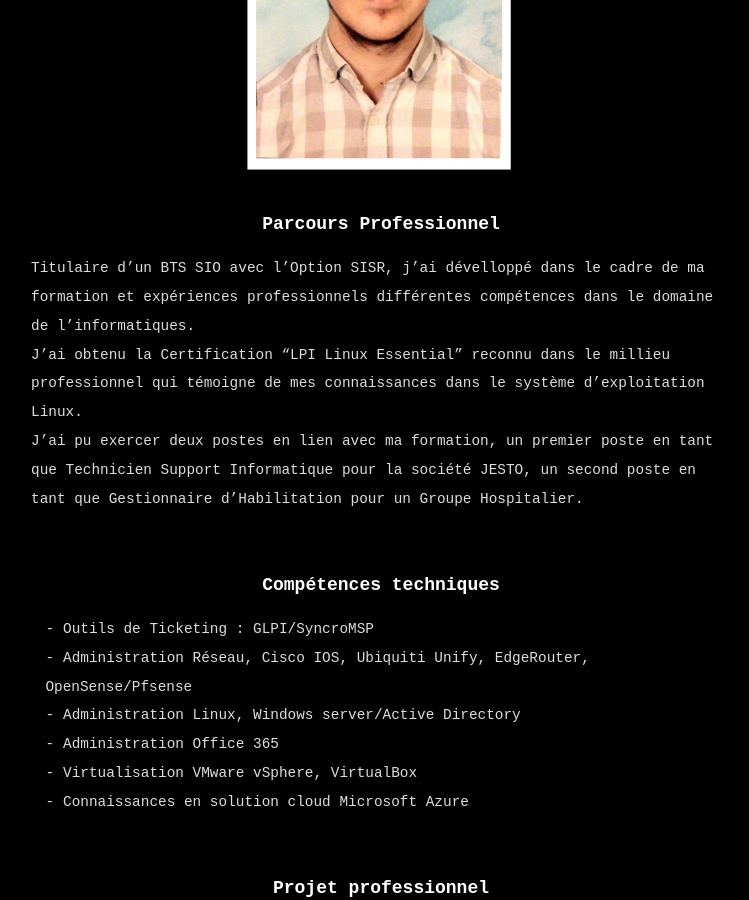
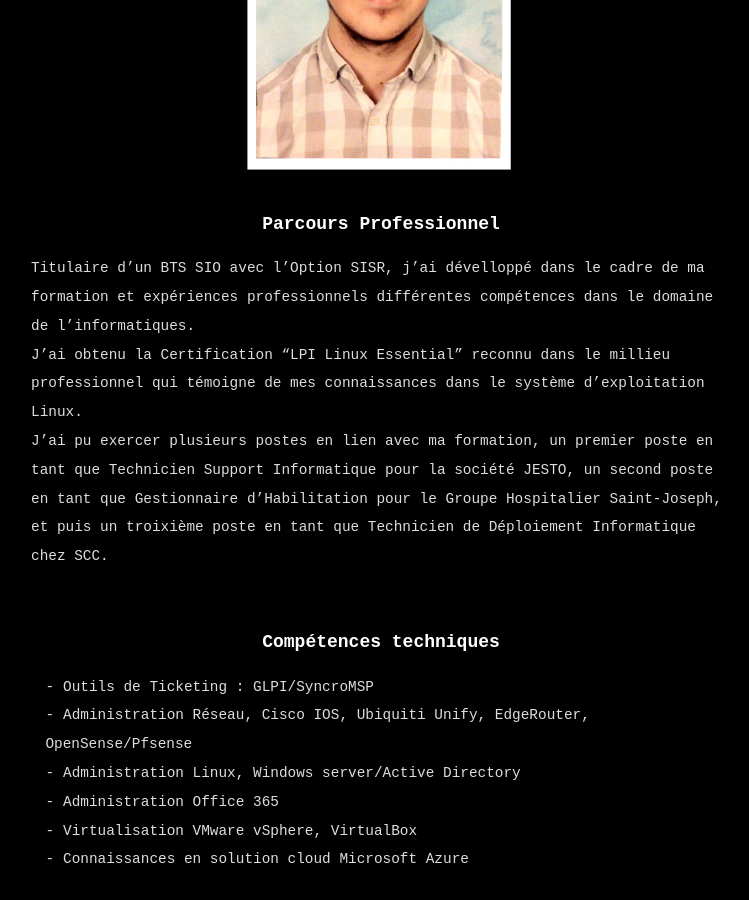
Before and after one commit to Yoyo348/ga_blog, a Jekyll site: the page built from index.md, in a window 1280 px wide and 900 px high, scrolled down 718 px. Shown: the whole window, without its empty margins (259-1008 px from the left). Built offline with Jekyll 4.4.1, drawn with Linux system fonts in a browser that asks for light colours.

Commit message:
Update index.md

```diff
--- a/index.md
+++ b/index.md
@@ -19,7 +19,7 @@ detail_image: assets/img/port.png
 
 Titulaire d'un BTS SIO avec l'Option SISR, j'ai dévelloppé dans le cadre de ma formation et expériences professionnels différentes compétences dans le domaine de l'informatiques.
 J'ai obtenu la Certification "LPI Linux Essential" reconnu dans le millieu professionnel qui témoigne de mes connaissances dans le système d'exploitation Linux.
-J'ai pu exercer deux postes en lien avec ma formation, un premier poste en tant que Technicien Support Informatique pour la société JESTO, un second poste en tant que Gestionnaire d'Habilitation pour un Groupe Hospitalier.
+J'ai pu exercer plusieurs postes en lien avec ma formation, un premier poste en tant que Technicien Support Informatique pour la société JESTO, un second poste en tant que Gestionnaire d'Habilitation pour le Groupe Hospitalier Saint-Joseph, et puis un troixième poste en tant que Technicien de Déploiement Informatique chez SCC.
 
 <br><strong><center><font size="4"> Compétences techniques </font></center></strong>
 
```
